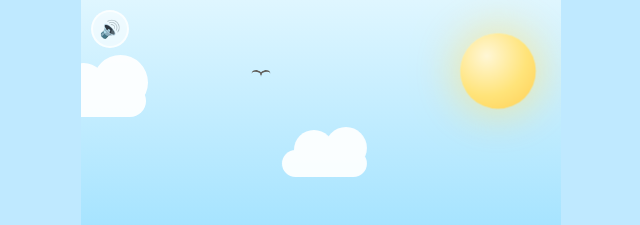
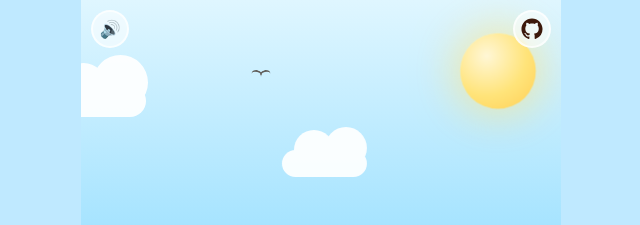
Before and after one commit to Natanmiuz/olaolapasapasa, a plain HTML site: page index.html in a window 1280 px wide. Shown: the top 225 px of the page, 319-959 px from the left. Drawn offline with Linux system fonts and the light colour scheme.

Commit message:
feat: add GitHub repo link button
Links project repo in new tab, plays click sfx.

```diff
--- a/index.html
+++ b/index.html
@@ -164,6 +164,11 @@
     border:2px solid rgba(255,255,255,.7);background:rgba(255,255,255,.55);font-size:17px;
     display:flex;align-items:center;justify-content:center;backdrop-filter:blur(2px)}
 
+  #githubLink{position:absolute;top:10px;right:10px;z-index:25;width:38px;height:38px;border-radius:50%;
+    border:2px solid rgba(255,255,255,.7);background:rgba(255,255,255,.55);
+    display:flex;align-items:center;justify-content:center;backdrop-filter:blur(2px)}
+  #githubLink svg{width:22px;height:22px;fill:var(--ink)}
+
   #restart{display:none;position:absolute;left:50%;top:44%;transform:translate(-50%,-50%);z-index:30;
     border:0;border-radius:18px;background:#fff;padding:15px 22px;font-size:18px;font-weight:900;
     box-shadow:0 10px 30px rgba(0,0,0,.25);color:#3c190b}
@@ -184,6 +189,7 @@
 </head>
 <body>
 <div id="game" tabindex="-1">
+  <a id="githubLink" href="https://github.com/Natanmiuz/olaolapasapasa" target="_blank" rel="noopener" aria-label="Ver código en GitHub" title="Ver código en GitHub"><svg viewBox="0 0 24 24" aria-hidden="true"><path d="M12 .5C5.65.5.5 5.65.5 12c0 5.08 3.29 9.39 7.86 10.91.58.11.79-.25.79-.55v-2.16c-3.2.7-3.87-1.36-3.87-1.36-.52-1.33-1.28-1.69-1.28-1.69-1.04-.71.08-.7.08-.7 1.15.08 1.76 1.19 1.76 1.19 1.03 1.75 2.7 1.25 3.35.95.1-.74.4-1.25.72-1.53-2.55-.29-5.23-1.28-5.23-5.68 0-1.26.45-2.28 1.19-3.09-.12-.29-.52-1.46.11-3.05 0 0 .97-.31 3.17 1.18.92-.26 1.9-.38 2.88-.39.98 0 1.96.13 2.88.39 2.2-1.49 3.17-1.18 3.17-1.18.63 1.59.23 2.76.11 3.05.74.81 1.19 1.83 1.19 3.09 0 4.41-2.69 5.38-5.25 5.67.41.35.77 1.04.77 2.1v3.13c0 .3.21.66.8.55A11.52 11.52 0 0 0 23.5 12C23.5 5.65 18.35.5 12 .5z"/></svg></a>
   <button id="soundToggle" aria-label="Silenciar sonido" title="Sonido">🔊</button>
 
   <div class="sun"></div>
@@ -254,6 +260,7 @@
   const next      = document.getElementById('next');
   const restart   = document.getElementById('restart');
   const soundBtn  = document.getElementById('soundToggle');
+  const githubLink = document.getElementById('githubLink');
 
   let dragging = false;
   let done = false;
@@ -305,6 +312,8 @@
     soundBtn.setAttribute('aria-label', soundOn ? 'Silenciar sonido' : 'Activar sonido');
     if (soundOn) { const ctx = getCtx(); if (ctx && ctx.state === 'suspended') ctx.resume(); }
   });
+
+  githubLink.addEventListener('click', sfxClick);
 
   // ---------- Confetti ----------
   const CONFETTI_COLORS = ['#ff6b6b','#ffd93d','#6c4bd9','#4fd0f5','#5cb05c','#ff9f43'];
```
